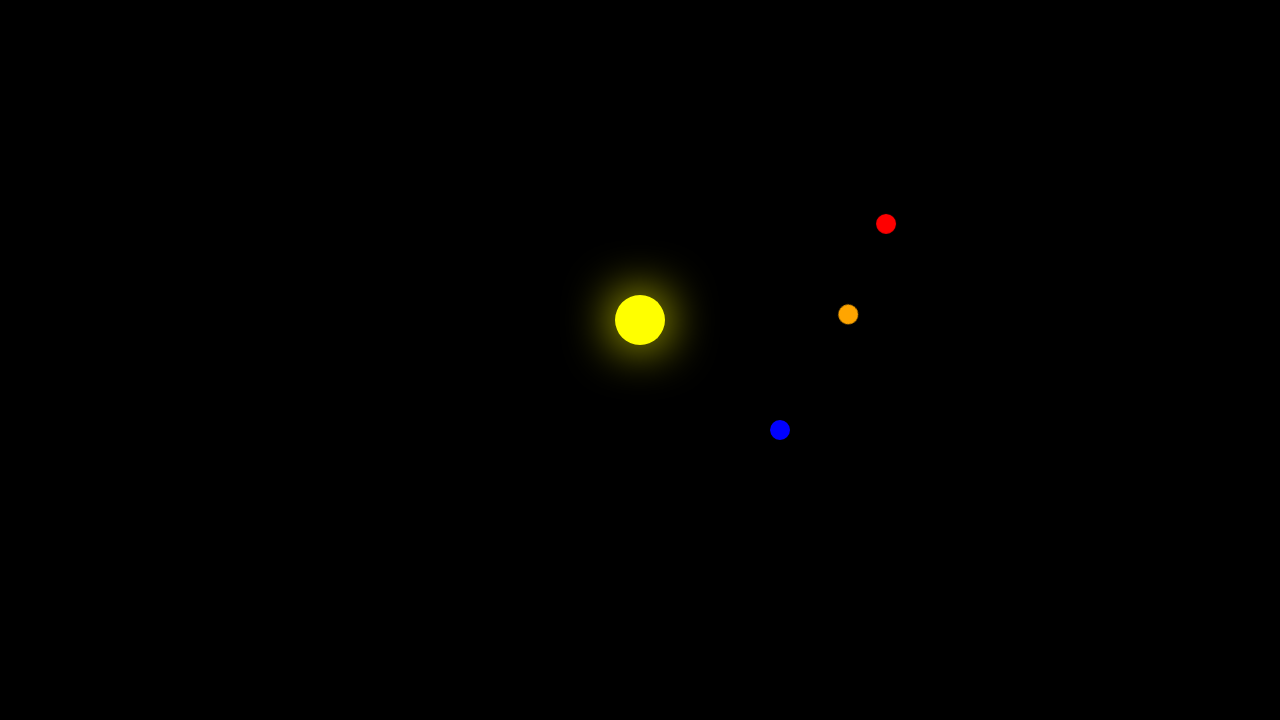
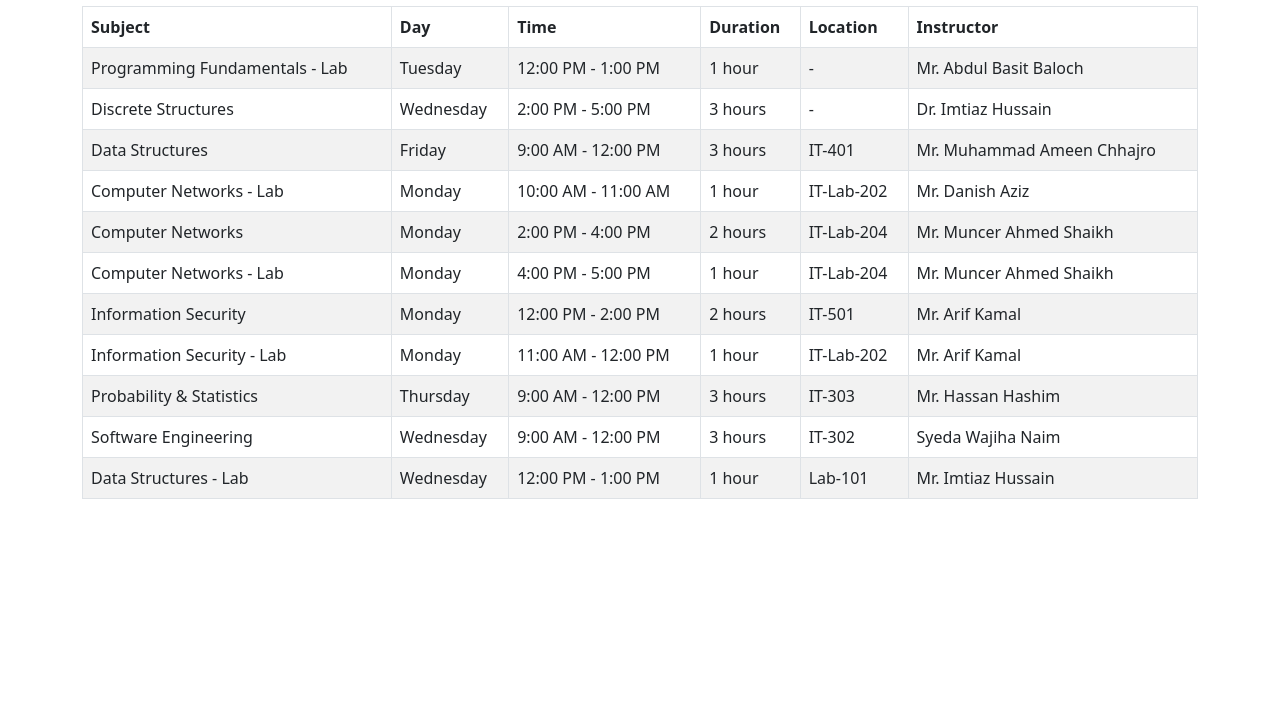
Before and after one commit to hassamap/localrepo, a plain HTML site: page index.html in a window 1280 px wide. Shown: the part 80-800 px from the top of the page. Drawn offline with nearby package versions, Linux system fonts and the light colour scheme.

Commit message:
added time table

```diff
--- a/index.html
+++ b/index.html
@@ -3,16 +3,119 @@
 <head>
     <meta charset="UTF-8">
     <meta name="viewport" content="width=device-width, initial-scale=1.0">
-    <title>Solar System Animation</title>
-    <link rel="stylesheet" href="styles.css">
+    <title>Subject Schedule</title>
+    <!-- Bootstrap CSS -->
+    <link href="https://cdn.jsdelivr.net/npm/bootstrap@5.3.0/dist/css/bootstrap.min.css" rel="stylesheet">
 </head>
 <body>
-    <div class="solar-system">
-        <div class="sun"></div>
-        <div class="planet earth"></div>
-        <div class="planet mars"></div>
-        <div class="planet venus"></div>
+    <div class="container mt-4">
+        <h2 class="text-center mb-4">Subject Schedule</h2>
+        <table class="table table-bordered table-striped">
+            <thead class="thead-dark">
+                <tr>
+                    <th>Subject</th>
+                    <th>Day</th>
+                    <th>Time</th>
+                    <th>Duration</th>
+                    <th>Location</th>
+                    <th>Instructor</th>
+                </tr>
+            </thead>
+            <tbody>
+                <tr>
+                    <td>Programming Fundamentals - Lab</td>
+                    <td>Tuesday</td>
+                    <td>12:00 PM - 1:00 PM</td>
+                    <td>1 hour</td>
+                    <td>-</td>
+                    <td>Mr. Abdul Basit Baloch</td>
+                </tr>
+                <tr>
+                    <td>Discrete Structures</td>
+                    <td>Wednesday</td>
+                    <td>2:00 PM - 5:00 PM</td>
+                    <td>3 hours</td>
+                    <td>-</td>
+                    <td>Dr. Imtiaz Hussain</td>
+                </tr>
+                <tr>
+                    <td>Data Structures</td>
+                    <td>Friday</td>
+                    <td>9:00 AM - 12:00 PM</td>
+                    <td>3 hours</td>
+                    <td>IT-401</td>
+                    <td>Mr. Muhammad Ameen Chhajro</td>
+                </tr>
+                <tr>
+                    <td>Computer Networks - Lab</td>
+                    <td>Monday</td>
+                    <td>10:00 AM - 11:00 AM</td>
+                    <td>1 hour</td>
+                    <td>IT-Lab-202</td>
+                    <td>Mr. Danish Aziz</td>
+                </tr>
+                <tr>
+                    <td>Computer Networks</td>
+                    <td>Monday</td>
+                    <td>2:00 PM - 4:00 PM</td>
+                    <td>2 hours</td>
+                    <td>IT-Lab-204</td>
+                    <td>Mr. Muncer Ahmed Shaikh</td>
+                </tr>
+                <tr>
+                    <td>Computer Networks - Lab</td>
+                    <td>Monday</td>
+                    <td>4:00 PM - 5:00 PM</td>
+                    <td>1 hour</td>
+                    <td>IT-Lab-204</td>
+                    <td>Mr. Muncer Ahmed Shaikh</td>
+                </tr>
+                <tr>
+                    <td>Information Security</td>
+                    <td>Monday</td>
+                    <td>12:00 PM - 2:00 PM</td>
+                    <td>2 hours</td>
+                    <td>IT-501</td>
+                    <td>Mr. Arif Kamal</td>
+                </tr>
+                <tr>
+                    <td>Information Security - Lab</td>
+                    <td>Monday</td>
+                    <td>11:00 AM - 12:00 PM</td>
+                    <td>1 hour</td>
+                    <td>IT-Lab-202</td>
+                    <td>Mr. Arif Kamal</td>
+                </tr>
+                <tr>
+                    <td>Probability & Statistics</td>
+                    <td>Thursday</td>
+                    <td>9:00 AM - 12:00 PM</td>
+                    <td>3 hours</td>
+                    <td>IT-303</td>
+                    <td>Mr. Hassan Hashim</td>
+                </tr>
+                <tr>
+                    <td>Software Engineering</td>
+                    <td>Wednesday</td>
+                    <td>9:00 AM - 12:00 PM</td>
+                    <td>3 hours</td>
+                    <td>IT-302</td>
+                    <td>Syeda Wajiha Naim</td>
+                </tr>
+                <tr>
+                    <td>Data Structures - Lab</td>
+                    <td>Wednesday</td>
+                    <td>12:00 PM - 1:00 PM</td>
+                    <td>1 hour</td>
+                    <td>Lab-101</td>
+                    <td>Mr. Imtiaz Hussain</td>
+                </tr>
+            </tbody>
+        </table>
     </div>
-    <script src="script.js"></script>
+
+    <!-- Bootstrap JS and dependencies -->
+    <script src="https://cdn.jsdelivr.net/npm/@popperjs/core@2.11.6/dist/umd/popper.min.js"></script>
+    <script src="https://cdn.jsdelivr.net/npm/bootstrap@5.3.0/dist/js/bootstrap.min.js"></script>
 </body>
 </html>
```
